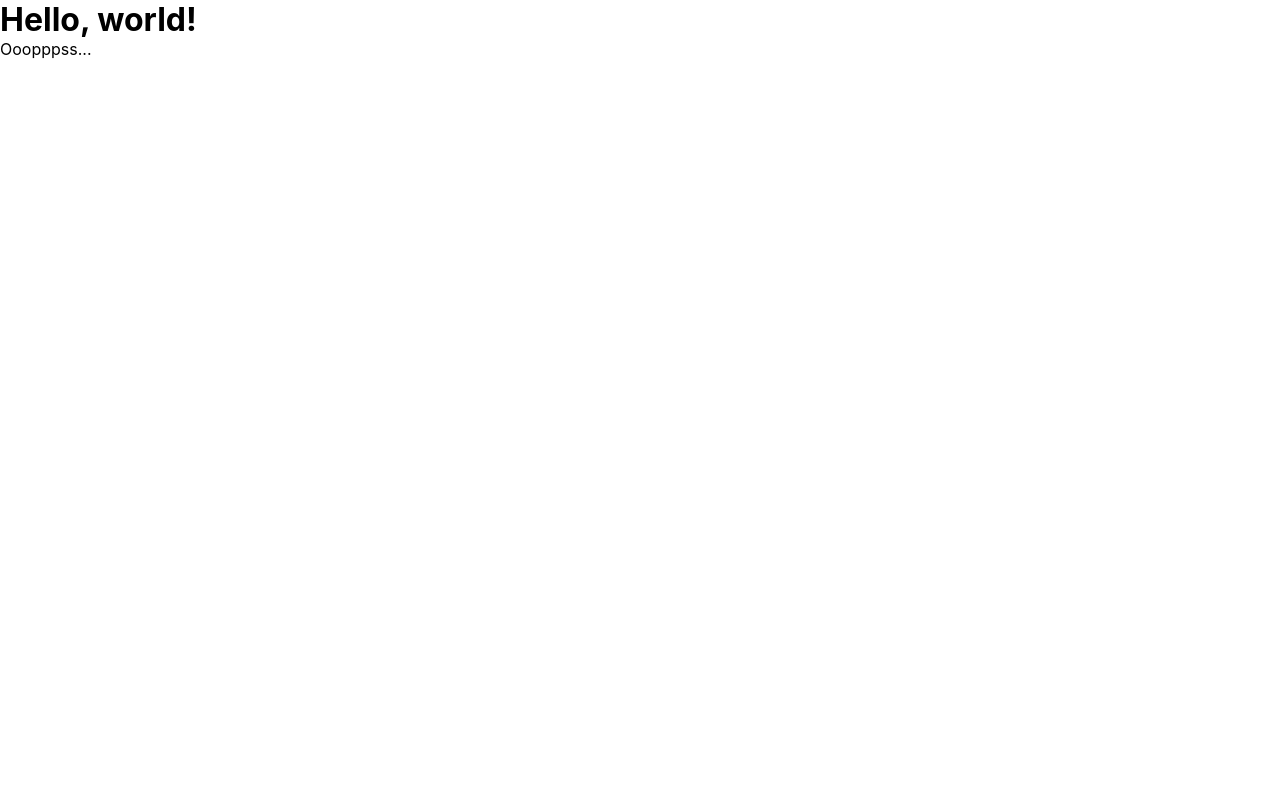
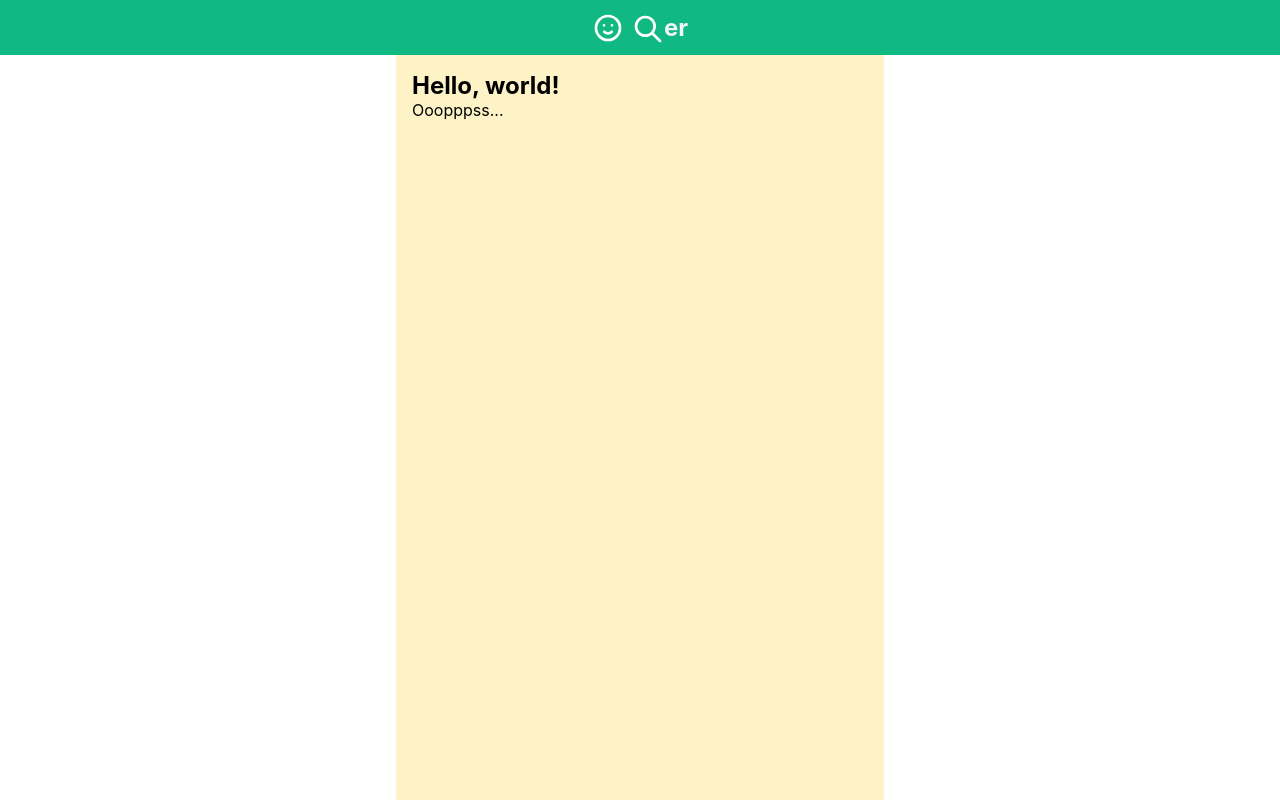
Before and after one commit to jooprima/emoji-searcher, a React (Create React App) app: page / in a window 1280 px wide. Built offline with nearby package versions, Linux system fonts and the light colour scheme; no server answers.

Commit message:
create Navbar and container components

```diff
--- a/src/App.js
+++ b/src/App.js
@@ -1,5 +1,8 @@
 import { useState, useEffect } from "react";
 import axios from "axios";
+
+import Navbar from "./components/Navbar";
+import Container from "./components/Container";
 
 function App() {
   const [emojiData, setEmojiData] = useState([]);
@@ -29,13 +32,17 @@ function App() {
   }, []);
 
   return (
-    <div>
-      <h1>Hello, world!</h1>
+    <>
+      <Navbar />
 
-      {loading && <p>Loading...</p>}
-      {error && <p>Ooopppss...</p>}
-      {emojiData.length > 0 && <p>Emojis Data Sukses!</p>}
-    </div>
+      <Container>
+        <h1>Hello, world!</h1>
+
+        {loading && <p>Loading...</p>}
+        {error && <p>Ooopppss...</p>}
+        {emojiData.length > 0 && <p>Emojis Data Sukses!</p>}
+      </Container>
+    </>
   );
 }
 
--- /dev/null
+++ b/src/components/Container/Container.module.css
@@ -0,0 +1,10 @@
+.container {
+  display: flex;
+  flex-direction: column;
+
+  min-height: calc(100vh - 55px);
+  max-width: 488px;
+  padding: 16px;
+  margin: 0 auto;
+  background-color: var(--main-container-color);
+}
--- /dev/null
+++ b/src/components/Container/index.jsx
@@ -0,0 +1,17 @@
+import PropTypes from 'prop-types'
+
+import styles from './Container.module.css'
+
+const Container = ({children}) => {
+    return(
+        <section className={styles.container}>
+            {children}
+        </section>
+    )
+}
+
+Container.propTypes = {
+    children: PropTypes.node
+}
+
+export default Container
--- /dev/null
+++ b/src/components/Navbar/Navbar.module.css
@@ -0,0 +1,22 @@
+.nav {
+  display: flex;
+  justify-content: center;
+  align-items: center;
+
+  text-align: center;
+
+  background-color: var(--main-background-color);
+  padding: 0 16px;
+  height: 55px;
+}
+
+.navTitle {
+  color: var(--secondary-font-color);
+  font-size: 24px;
+  font-weight: bold;
+}
+
+.navIcon {
+  height: 32px;
+  width: 32px;
+}
--- /dev/null
+++ b/src/components/Navbar/index.jsx
@@ -0,0 +1,26 @@
+import styles from "./Navbar.module.css";
+
+import searchIcon from "../../assets/search-icon.svg";
+import emojiIcon from "../../assets/emoji-icon.svg";
+
+const Navbar = () => {
+  return (
+    <nav className={styles.nav}>
+      <img
+        style={{ marginRight: 8 }}
+        className={styles.navIcon}
+        src={emojiIcon}
+        alt="emoji icon"
+      />
+      <img
+        style={{ marginTop: 3 }}
+        className={styles.navIcon}
+        src={searchIcon}
+        alt="search icon"
+      />
+      <span className={styles.navTitle}>er</span>
+    </nav>
+  );
+};
+
+export default Navbar;
```
Also changed, not shown: 1 other file (tests, documents, lock files or other folders).
